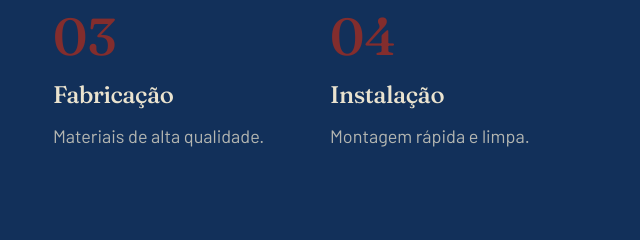
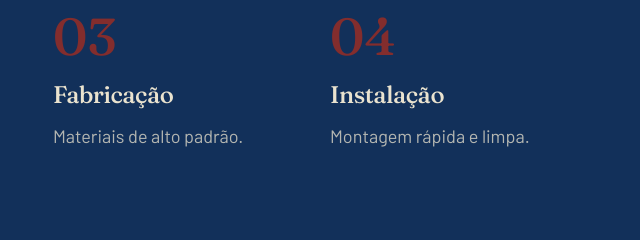
Before and after one commit to catapretabeatriz-commits/Moveli-, a plain HTML site: page home.html in a window 1280 px wide. Shown: the part 2380-2620 px from the top of the page, 605-1245 px from the left. Drawn offline with Linux system fonts and the light colour scheme.

```diff
--- a/home.html
+++ b/home.html
@@ -127,7 +127,7 @@
                     </div>
                     <div class="step rv">
                         <h3>Fabricação</h3>
-                        <p>Materiais de alta qualidade.</p>
+                        <p>Materiais de alto padrão.</p>
                     </div>
                     <div class="step rv">
                         <h3>Instalação</h3>
```
Also changed, not shown: index.html (+1 -1 lines).
